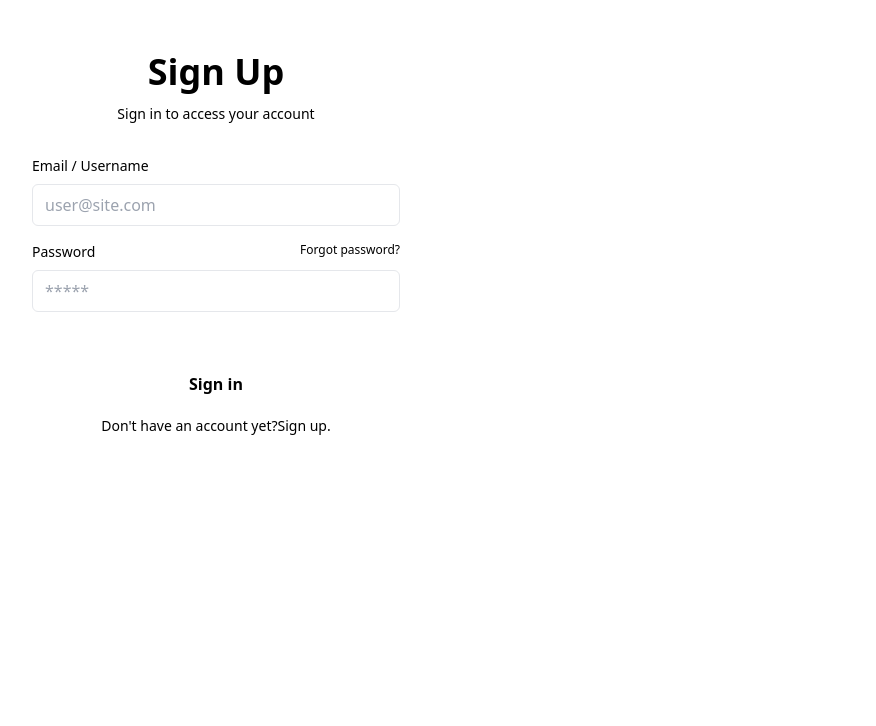
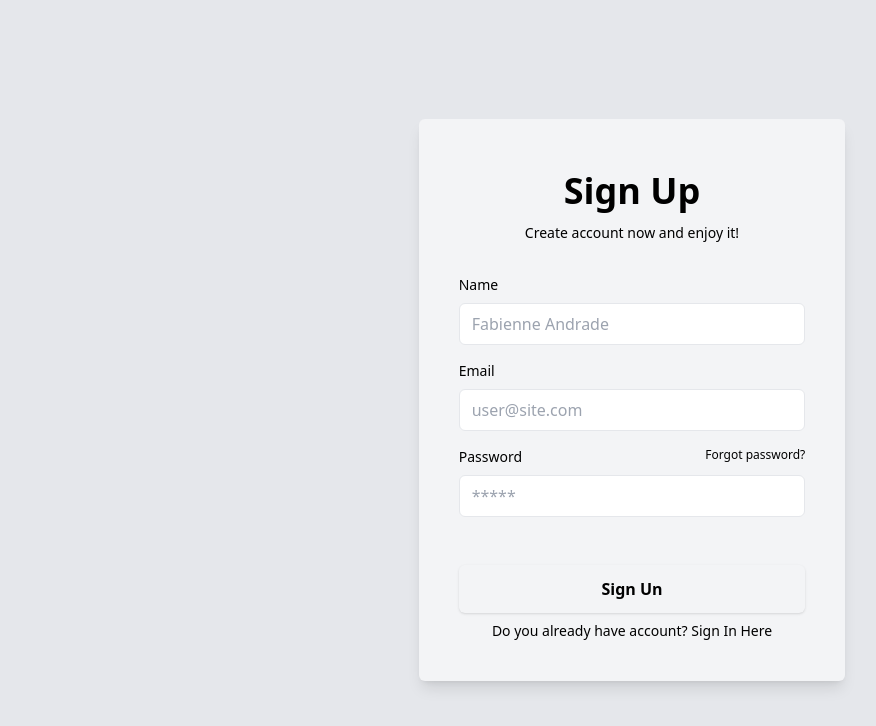
Before and after one commit to kcfurtado/challenge-todo, a React (Vite) app in the folder webapp/: page /register in a window 1280 px wide. Shown: the top 726 px of the page, without its empty margins (8-884 px from the left). Built offline with nearby package versions, Linux system fonts and the light colour scheme.

Commit message:
ui improvement

```diff
--- a/webapp/src/pages/auth/SignIn.tsx
+++ b/webapp/src/pages/auth/SignIn.tsx
@@ -1,4 +1,5 @@
 import React, { useState } from 'react';
+import { Link } from 'react-router-dom';
 import { useAuth } from '../../lib/auth';
 
 const SignIn: React.FC = () => {
@@ -12,8 +13,8 @@ const SignIn: React.FC = () => {
     }
 
     return (
-        <>
-            <div className="flex flex-col max-w-md p-6 rounded-md sm:p-10 dark:bg-gray-900 dark:text-gray-100">
+        <div className='flex flex-col justify-center items-center w-screen h-screen bg-gray-200 dark:bg-gray-900'>
+            <div className="flex flex-col lg:w-1/3 md:lg:w-1/3 max-w-md p-6 shadow-lg rounded-md bg-gray-100 sm:p-10 dark:bg-gray-800 dark:text-gray-100">
                 <div className="mb-8 text-center">
                     <h1 className="my-3 text-4xl font-bold">Sign in</h1>
                     <p className="text-sm dark:text-gray-400">Sign in to access your account</p>
@@ -21,7 +22,7 @@ const SignIn: React.FC = () => {
                 <form novalidate="" action="" className="space-y-12 ng-untouched ng-pristine ng-valid">
                     <div className="space-y-4">
                         <div>
-                            <label for="email" className="block mb-2 text-sm">Email / Username</label>
+                            <label for="email" className="block mb-2 text-sm">Email</label>
                             <input value={email} type="email" name="email" id="email" onChange={(e) => setEmail(e.target.value)} placeholder="user@site.com" className="w-full px-3 py-2 border rounded-md dark:border-gray-700 dark:bg-gray-900 dark:text-gray-100" />
                         </div>
                         <div>
@@ -34,15 +35,15 @@ const SignIn: React.FC = () => {
                     </div>
                     <div className="space-y-2">
                         <div>
-                            <button type="button" className="w-full px-8 py-3 font-semibold rounded-md dark:bg-violet-400 dark:text-gray-900" onClick={handleSignIn} >Sign In</button>
+                            <button type="button" className="w-full px-8 py-3 shadow hover:bg-violet-700 hover:text-white font-semibold rounded-md dark:bg-violet-400 dark:text-gray-900" onClick={handleSignIn} >Sign In</button>
                         </div>
                         <p className="px-6 text-sm text-center dark:text-gray-400">Don't have an account yet?
-                            <a rel="noopener noreferrer" href="" className="hover:underline dark:text-violet-400">Sign up</a>.
+                            <Link to={'/register'} className='hover:underline dark:text-violet-400'> Sign up </Link>
                         </p>
                     </div>
                 </form>
             </div>
-        </>
+        </div>
     );
 }
 
--- a/webapp/src/pages/auth/SignUp.tsx
+++ b/webapp/src/pages/auth/SignUp.tsx
@@ -1,17 +1,33 @@
-import React from 'react';
+import React, { useState } from 'react';
+import { Link } from "react-router-dom";
+import { useAuth } from '../../lib/auth';
+const SignUp: React.FC = () => {
 
-const SignUp: React.FC = () => {
+    const [name, setName] = useState('')
+    const [email, setEmail] = useState('')
+    const [password, setPassword] = useState('')
+
+    const { signUp, errors, loading } = useAuth()
+
+    const handleSignUp = () => {
+        signUp(name, email, password)
+    }
+
     return (
-        <>
-            <div className="flex flex-col max-w-md p-6 rounded-md sm:p-10 dark:bg-gray-900 dark:text-gray-100">
+        <div className='flex flex-col justify-center items-center w-screen h-screen bg-gray-200 dark:bg-gray-900'>
+            <div className="flex flex-col lg:w-1/3 md:w-1/3 max-w-md p-6 shadow-lg rounded-md bg-gray-100 sm:p-10 dark:bg-gray-800 dark:text-gray-100">
                 <div className="mb-8 text-center">
                     <h1 className="my-3 text-4xl font-bold">Sign Up</h1>
-                    <p className="text-sm dark:text-gray-400">Sign in to access your account</p>
+                    <p className="text-sm dark:text-gray-400">Create account now and enjoy it!</p>
                 </div>
                 <form novalidate="" action="" className="space-y-12 ng-untouched ng-pristine ng-valid">
                     <div className="space-y-4">
                         <div>
-                            <label for="email" className="block mb-2 text-sm">Email / Username</label>
+                            <label for="name" className="block mb-2 text-sm">Name</label>
+                            <input type="name" name="name" id="name" placeholder="Fabienne Andrade" className="w-full px-3 py-2 border rounded-md dark:border-gray-700 dark:bg-gray-900 dark:text-gray-100" />
+                        </div>
+                        <div>
+                            <label for="email" className="block mb-2 text-sm">Email</label>
                             <input type="email" name="email" id="email" placeholder="user@site.com" className="w-full px-3 py-2 border rounded-md dark:border-gray-700 dark:bg-gray-900 dark:text-gray-100" />
                         </div>
                         <div>
@@ -24,15 +40,15 @@ const SignUp: React.FC = () => {
                     </div>
                     <div className="space-y-2">
                         <div>
-                            <button type="button" className="w-full px-8 py-3 font-semibold rounded-md dark:bg-violet-400 dark:text-gray-900">Sign in</button>
+                            <button type="button" className="w-full px-8 py-3 shadow hover:bg-violet-700 hover:text-white font-semibold rounded-md dark:bg-violet-400 dark:text-gray-900" onClick={handleSignUp}>Sign Un</button>
                         </div>
-                        <p className="px-6 text-sm text-center dark:text-gray-400">Don't have an account yet?
-                            <a rel="noopener noreferrer" href="" className="hover:underline dark:text-violet-400">Sign up</a>.
+                        <p className="px-6 text-sm text-center dark:text-gray-400">Do you already have account?
+                            <Link to={'/'} className='hover:underline dark:text-violet-400'> Sign In Here</Link>
                         </p>
                     </div>
                 </form>
             </div>
-        </>
+        </div>
     );
 }
 
```
